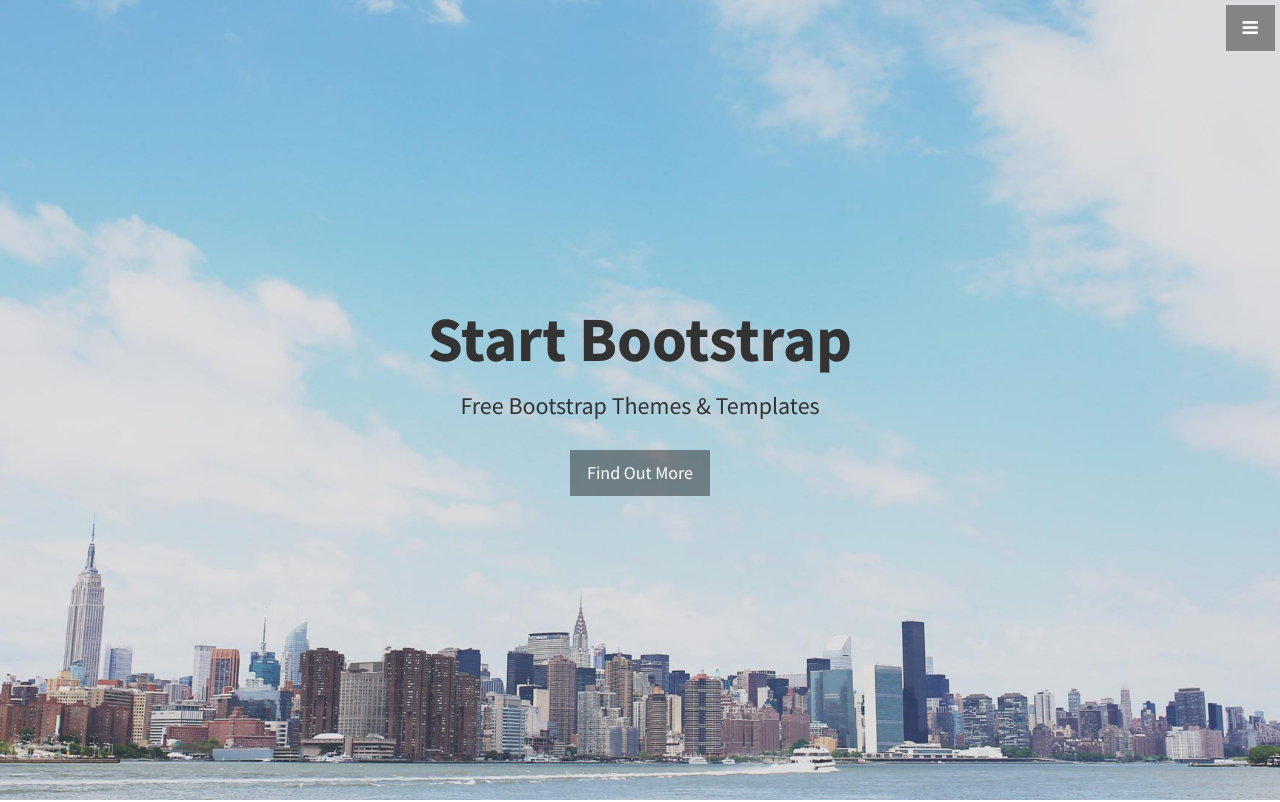
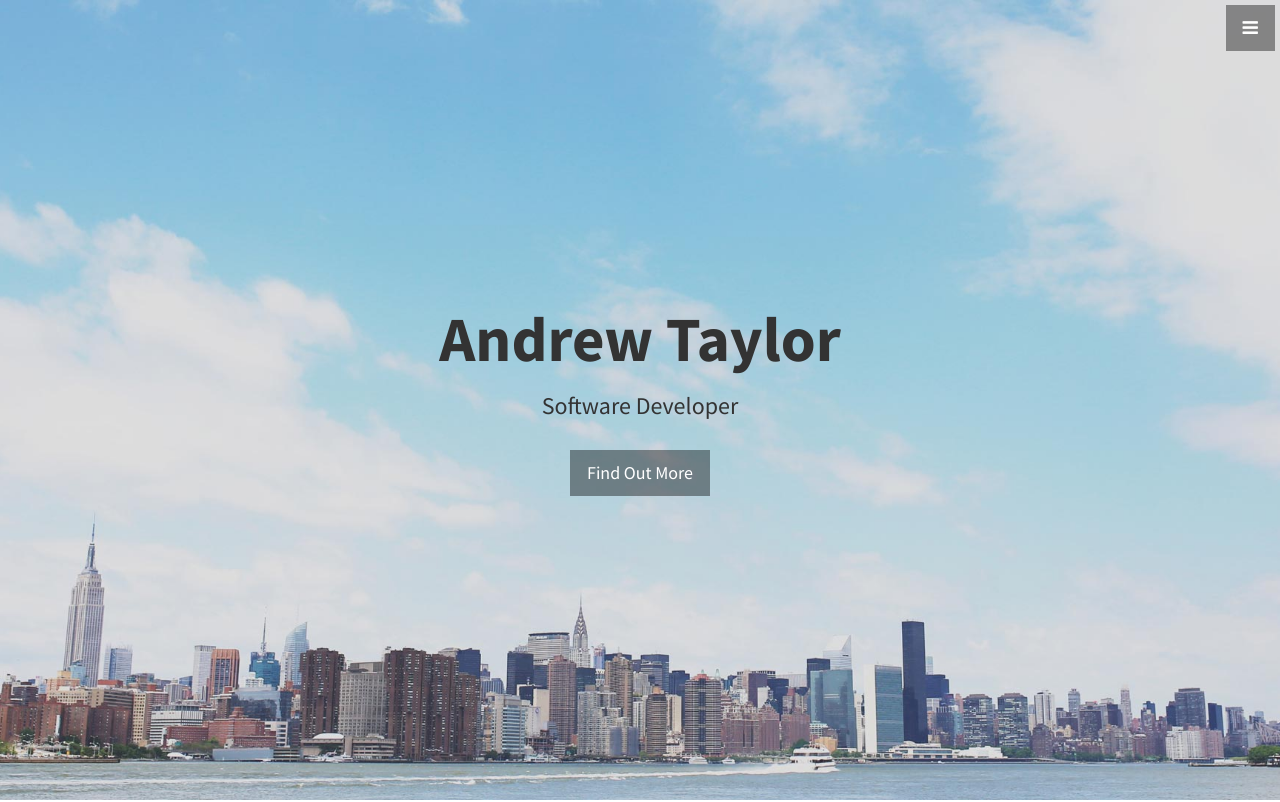
Before and after one commit to danteadar/danteadar.github.io, a plain HTML site: page index.html in a window 1280 px wide. Shown: the top 802 px of the page. Drawn offline with Linux system fonts and the light colour scheme.

Commit message:
A couple of updates

```diff
--- a/index.html
+++ b/index.html
@@ -8,8 +8,9 @@
     <meta name="viewport" content="width=device-width, initial-scale=1">
     <meta name="description" content="">
     <meta name="author" content="">
+    <link rel="shortcut icon" href="favicon.ico" type="img/favicon.ico">
 
-    <title>Stylish Portfolio - Start Bootstrap Theme</title>
+    <title>Andrew Taylor Website</title>
 
     <!-- Bootstrap Core CSS -->
     <link href="css/bootstrap.min.css" rel="stylesheet">
@@ -61,8 +62,8 @@
     <!-- Header -->
     <header id="top" class="header">
         <div class="text-vertical-center">
-            <h1>Start Bootstrap</h1>
-            <h3>Free Bootstrap Themes &amp; Templates</h3>
+            <h1>Andrew Taylor</h1>
+            <h3>Software Developer</h3>
             <br>
             <a href="#about" class="btn btn-dark btn-lg">Find Out More</a>
         </div>
```
Also changed, not shown: img/Goat_Favicon.jpg (added), img/Goat_Favicon1.ico (added), img/favicon (1).ico (added), img/favicon.ico (added), 1 other file.
